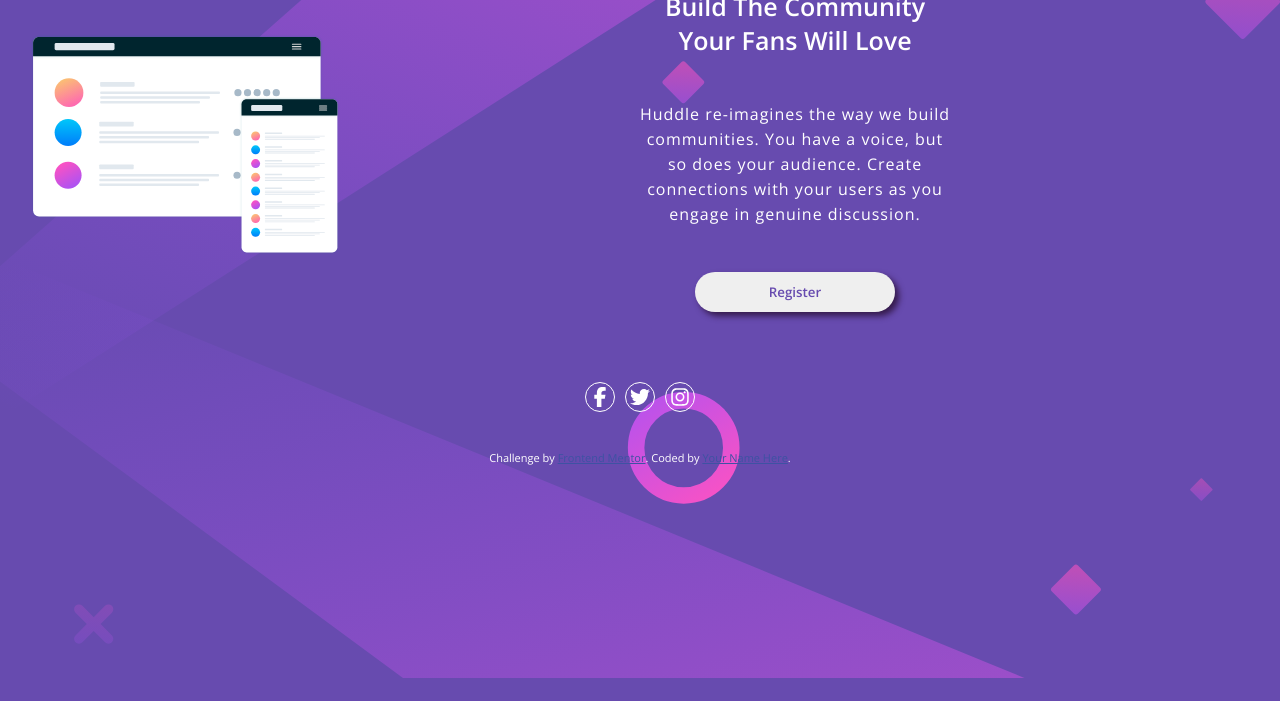
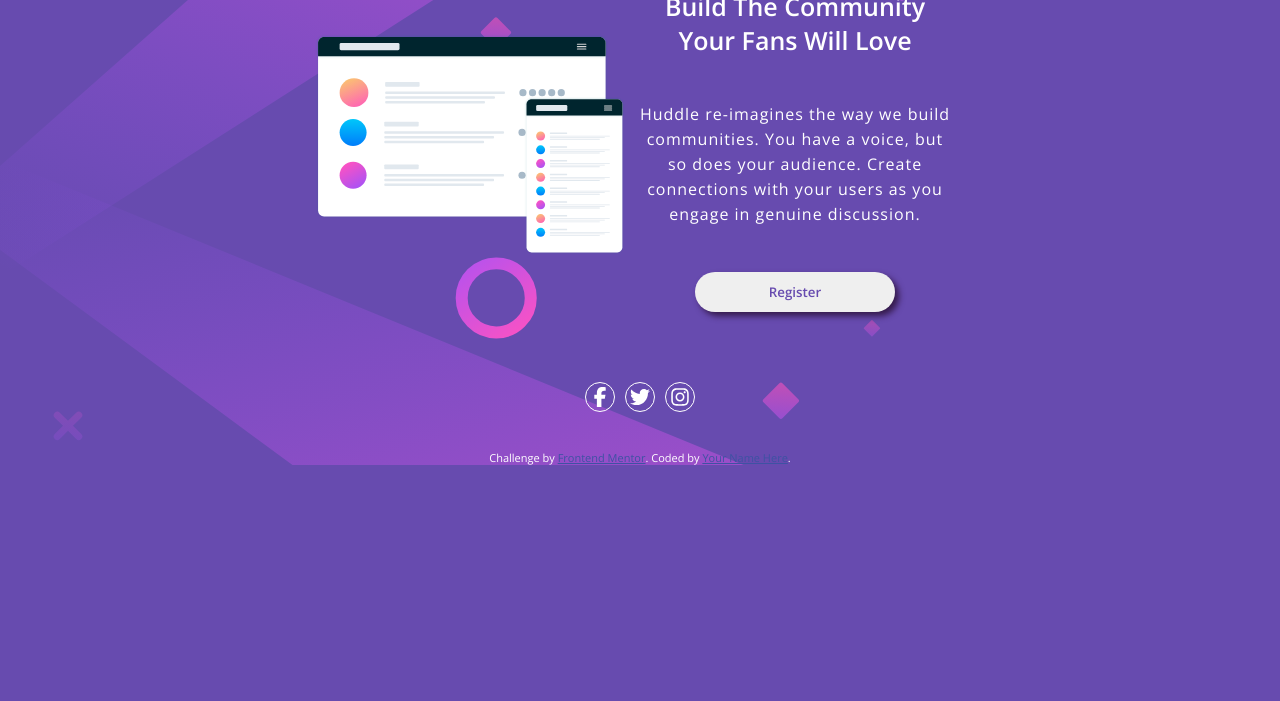
Before and after one commit to CindyKUD/huddle-landing-page-with-single-introductory-section-master, a plain HTML site: page index.html in a window 1280 px wide. Shown: the part 99-800 px from the top of the page. Drawn offline with nearby package versions, Linux system fonts and the light colour scheme.

Commit message:
add media queries

```diff
--- a/styles.css
+++ b/styles.css
@@ -114,18 +114,22 @@ svg:hover{
     color: hsl(228, 45%, 44%);
 }
 
-@media only screen and (min-width: 650px){
+@media only screen and (min-width: 700px){
     body{
         background-image: url(images/bg-desktop.svg);
         background-repeat: no-repeat;
-        background-size: cover;
+        background-size:contain
     }
+
+    main {
+        width: 650px;
+        margin: 38px auto;
+    }
+
     header img{
         width: 180px;
     }
     .container {
         display: flex;
-        max-width: 100%;
     }
-
 }
```
